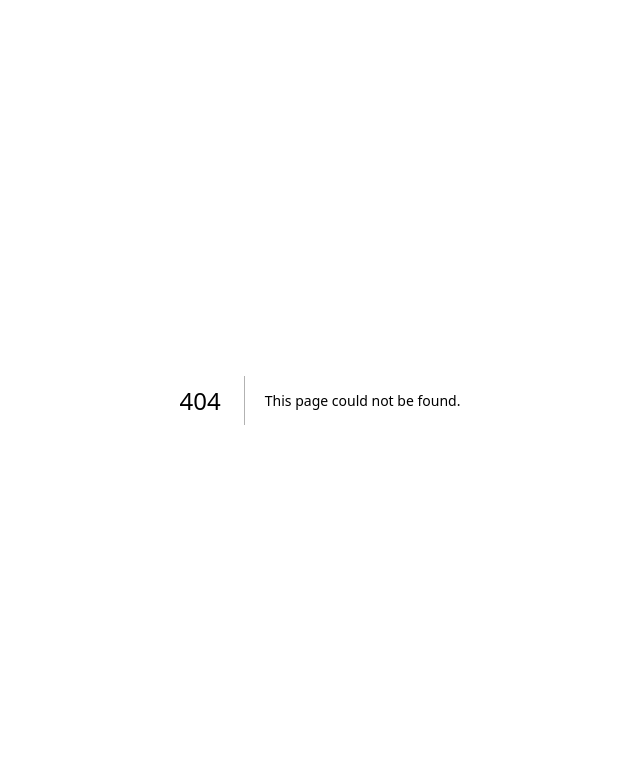
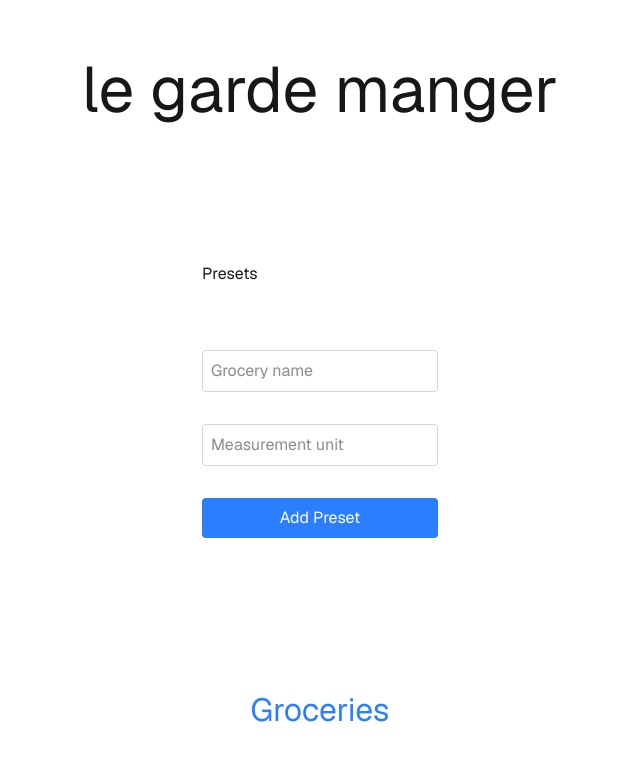
Before and after one commit to Sxigames/garde-manger, a Next.js app: page /presets in a window 1280 px wide. Before the commit this address had no page. Shown: the top 760 px of the page, without its empty margins (320-960 px from the left). Built offline with nearby package versions, Linux system fonts and the light colour scheme.

Commit message:
Add grocery presets functionality

```diff
--- a/src/app/page.tsx
+++ b/src/app/page.tsx
@@ -1,13 +1,17 @@
 import GroceryList from "@/components/groceryList";
 import NewGroceryForm from "@/components/newGroceryForm";
+import Link from "next/link";
 
 
 export default function Home() {
   return (
       <div className="grid grid-rows-[20px_1fr_20px] items-center justify-items-center min-h-screen p-8 pb-20 gap-16 sm:p-20 font-[family-name:var(--font-geist-sans)]">
         <h1 className="text-[64px] align-left">le garde manger</h1>
-
+        <Link href="/presets" className="text-[32px] text-blue-500 hover:underline">
+          Presets
+        </Link>
         <main className="flex flex-col gap-[32px] row-start-2 items-center sm:items-start">
+          <h2>Groceries</h2>
           <GroceryList />
           <NewGroceryForm />
         </main>
--- /dev/null
+++ b/src/app/presets/page.tsx
@@ -0,0 +1,19 @@
+import NewPresetForm from "@/components/newPresetForm";
+import PresetList from "@/components/presetList";
+import Link from "next/link";
+
+export default function Presets() {
+    return (
+        <div className="grid grid-rows-[20px_1fr_20px] items-center justify-items-center min-h-screen p-8 pb-20 gap-16 sm:p-20 font-[family-name:var(--font-geist-sans)]">
+        <h1 className="text-[64px] align-left">le garde manger</h1>
+        <Link href="/" className="text-[32px] text-blue-500 hover:underline">
+        Groceries
+        </Link>
+        <main className="flex flex-col gap-[32px] row-start-2 items-center sm:items-start">
+        <h2>Presets</h2>
+        <PresetList />
+        <NewPresetForm />
+        </main>
+        </div>
+    );
+    }
--- a/src/components/groceryList.tsx
+++ b/src/components/groceryList.tsx
@@ -4,6 +4,7 @@ import { removeGrocery, addQuantity, removeQuantity } from "@/lib/features/groce
 
 export default function GroceryList() {
   const groceries = useAppSelector((state) => state.grocery.groceries);
+  const presets = useAppSelector((state) => state.preset.groceryPresets);
   const dispatch = useAppDispatch();
 
   const handleRemove = (id: number) => {
@@ -20,6 +21,7 @@ export default function GroceryList() {
     <div>
       <ul className="flex flex-col gap-[32px]">
         {groceries.map((grocery) => (
+
           <li key={grocery.id} className="flex flex-col gap-[32px]">
             <div className="flex flex-row gap-[32px]">
               <button
@@ -28,7 +30,9 @@ export default function GroceryList() {
               >
                 x
               </button>
-              <span>{grocery.quantity} {grocery.name} {grocery.unit}</span>
+              <span>{grocery.quantity}</span>
+              <span>{presets.find((preset) => preset.id === grocery.presetID)?.name}</span>
+              <span>{presets.find((preset) => preset.id === grocery.presetID)?.unit}</span>
               <span>Expires: {new Date(grocery.expirationDate).toLocaleDateString()}</span>
               <button onClick={() => handleAddQuantity(grocery.id)}>+</button>
               <button onClick={() => handleRemoveQuantity(grocery.id)}>-</button>
--- a/src/components/newGroceryForm.tsx
+++ b/src/components/newGroceryForm.tsx
@@ -1,50 +1,48 @@
 'use client';
 import { useState } from "react";
-import { useAppDispatch } from "@/lib/hooks";
+import { useAppDispatch, useAppSelector } from "@/lib/hooks";
 import { addGrocery } from "@/lib/features/grocery/grocerySlice";
 
 export default function NewGroceryForm() {
-  const [groceryName, setGroceryName] = useState("");
-  const [groceryUnit, setGroceryUnit] = useState("");
+  const presets = useAppSelector((state) => state.preset.groceryPresets);
+  const [selectedPreset, setSelectedPreset] = useState<number | null>(null);
   const [groceryQuantity, setGroceryQuantity] = useState(1);
   const [groceryExpirationDate, setGroceryExpirationDate] = useState(Date.now());
   const dispatch = useAppDispatch();
 
   const handleSubmit = (e: React.FormEvent) => {
     e.preventDefault();
-    if (groceryName.trim() === "") return;
+    if (selectedPreset === null) return;
     dispatch(addGrocery({
       id: Date.now(),
-      name: groceryName,
+      presetID: selectedPreset,
       quantity: groceryQuantity,
-      unit: groceryUnit,
-      expirationDate: groceryExpirationDate
+      expirationDate: groceryExpirationDate,
     }));
-    setGroceryName("");
-    setGroceryUnit("");
+    setSelectedPreset(null);
+    setGroceryQuantity(1);
+    setGroceryExpirationDate(Date.now());
   };
 
   return (
     <form onSubmit={handleSubmit} className="flex flex-col gap-[32px]">
-      <input
-        type="text"
-        value={groceryName}
-        onChange={(e) => setGroceryName(e.target.value)}
-        placeholder="Grocery name"
+      <select
+        value={selectedPreset ?? ""}
+        onChange={(e) => setSelectedPreset(Number(e.target.value))}
         className="border border-gray-300 rounded p-2"
-      />
+      >
+        <option value="" disabled>Select a preset</option>
+        {presets.map((preset) => (
+          <option key={preset.id} value={preset.id}>
+            {preset.name}
+          </option>
+        ))}
+      </select>
        <input
         type="number"
         value={groceryQuantity}
         onChange={(e) => setGroceryQuantity(Number(e.target.value))}
         placeholder="Quantity"
-        className="border border-gray-300 rounded p-2"
-      />
-      <input
-        type="text"
-        value={groceryUnit}
-        onChange={(e) => setGroceryUnit(e.target.value)}
-        placeholder="Measurement unit"
         className="border border-gray-300 rounded p-2"
       />
       <input
--- /dev/null
+++ b/src/components/newPresetForm.tsx
@@ -0,0 +1,45 @@
+'use client';
+import { useState } from "react";
+import { useAppDispatch } from "@/lib/hooks";
+import { addGroceryPreset } from "@/lib/features/preset/presetSlice";
+
+export default function NewGroceryForm() {
+  const [groceryName, setGroceryName] = useState("");
+  const [groceryUnit, setGroceryUnit] = useState("");
+  const dispatch = useAppDispatch();
+
+  const handleSubmit = (e: React.FormEvent) => {
+    e.preventDefault();
+    if (groceryName.trim() === "") return;
+    dispatch(addGroceryPreset({
+      id: Date.now(),
+      name: groceryName,
+      unit: groceryUnit
+    }));
+    setGroceryName("");
+    setGroceryUnit("");
+  };
+
+  return (
+    <form onSubmit={handleSubmit} className="flex flex-col gap-[32px]">
+      <input
+        type="text"
+        value={groceryName}
+        onChange={(e) => setGroceryName(e.target.value)}
+        placeholder="Grocery name"
+        className="border border-gray-300 rounded p-2"
+      />
+      <input
+        type="text"
+        value={groceryUnit}
+        onChange={(e) => setGroceryUnit(e.target.value)}
+        placeholder="Measurement unit"
+        className="border border-gray-300 rounded p-2"
+      />
+
+      <button type="submit" className="bg-blue-500 text-white rounded p-2">
+        Add Preset
+      </button>
+    </form>
+  );
+}
--- /dev/null
+++ b/src/components/presetList.tsx
@@ -0,0 +1,36 @@
+'use client';
+
+import { useAppSelector, useAppDispatch } from "@/lib/hooks";
+import { removeGroceryPreset } from "@/lib/features/preset/presetSlice";
+import { removeGroceriesByPreset } from "@/lib/features/grocery/grocerySlice";
+
+export default function PresetList() {
+    const presets = useAppSelector((state) => state.preset.groceryPresets);
+    const dispatch = useAppDispatch();
+
+    const handleRemove = (id: number) => {
+        dispatch(removeGroceriesByPreset(id));
+        dispatch(removeGroceryPreset(id));
+    };
+    return (
+        <div>
+            <ul className="flex flex-col gap-[32px]">
+                {presets.map((preset) => (
+                    <li key={preset.id} className="flex flex-col gap-[32px]">
+                        <div className="flex flex-row gap-[32px]">
+                            <button
+                                className="bg-red-500 text-white rounded p-2"
+                                onClick={() => handleRemove(preset.id)}
+                            >
+                                x
+                            </button>
+                            <span>{preset.name}</span>
+                            <span>{preset.unit}</span>
+                        </div>
+                    </li>
+                ))}
+
+            </ul>
+        </div>
+    )
+}
--- a/src/lib/features/grocery/grocerySlice.ts
+++ b/src/lib/features/grocery/grocerySlice.ts
@@ -2,9 +2,8 @@ import { createSlice, PayloadAction } from '@reduxjs/toolkit';
 
 interface Grocery {
     id: number;
-    name: string;
+    presetID: number;
     quantity: number;
-    unit: string;
     expirationDate: number;
 }
 
@@ -44,8 +43,13 @@ const grocerySlice = createSlice({
             grocery.quantity -= 1;
         }
     },
+    removeGroceriesByPreset: (state, action: PayloadAction<number>) => {
+        state.groceries = state.groceries.filter(
+            (grocery) => grocery.presetID !== action.payload
+        );
+    },
   },
 });
 
-export const { addGrocery, removeGrocery, addQuantity, removeQuantity } = grocerySlice.actions;
+export const { addGrocery, removeGrocery, addQuantity, removeQuantity, removeGroceriesByPreset } = grocerySlice.actions;
 export default grocerySlice.reducer;
--- /dev/null
+++ b/src/lib/features/preset/presetSlice.ts
@@ -0,0 +1,33 @@
+import { createSlice, PayloadAction } from "@reduxjs/toolkit";
+
+interface GroceryPreset {
+    id: number;
+    name: string;
+    unit: string;
+}
+
+interface GroceryPresetState {
+  groceryPresets: GroceryPreset[];
+}
+
+const initialState: GroceryPresetState = {
+  groceryPresets: [],
+};
+
+const groceryPresetSlice = createSlice({
+  name: "groceryPreset",
+  initialState,
+  reducers: {
+    addGroceryPreset: (state, action: PayloadAction<GroceryPreset>) => {
+      state.groceryPresets.push(action.payload);
+    },
+    removeGroceryPreset: (state, action: PayloadAction<number>) => {
+
+      state.groceryPresets = state.groceryPresets.filter(
+        (groceryPreset) => groceryPreset.id !== action.payload
+      );
+    },
+  },
+});
+export const { addGroceryPreset, removeGroceryPreset } = groceryPresetSlice.actions;
+export default groceryPresetSlice.reducer;
--- a/src/lib/store.ts
+++ b/src/lib/store.ts
@@ -3,9 +3,11 @@ import storage from 'redux-persist/lib/storage';
 import { combineReducers } from 'redux';
 import { persistReducer } from 'redux-persist';
 import groceryReducer from './features/grocery/grocerySlice';
+import groceryPresetReducer from './features/preset/presetSlice';
 
 const reducers = combineReducers({
     grocery: groceryReducer,
+    preset: groceryPresetReducer,
 });
 const persistConfig = {
     key: 'root',
```
